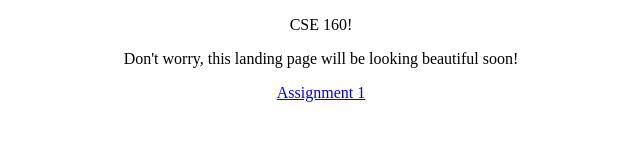
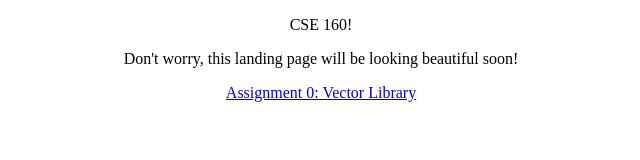
Before and after one commit to IcySmoooth/CSE_160, a plain HTML site: page index.html in a window 1280 px wide. Shown: the whole page, without its empty margins (319-959 px from the left). Drawn offline with Linux system fonts and the light colour scheme.

Commit message:
Renamed assignment name in index.html

```diff
--- a/index.html
+++ b/index.html
@@ -19,7 +19,7 @@
 
     <p>Don't worry, this landing page will be looking beautiful soon!</p>
 
-    <a href="asg0/src/asg0.html">Assignment 1</a>
+    <a href="asg0/src/asg0.html">Assignment 0: Vector Library</a>
 </body>
 
 </html>
```
Also changed, not shown: asg0/src/asg0.html (+1 -1 lines).
